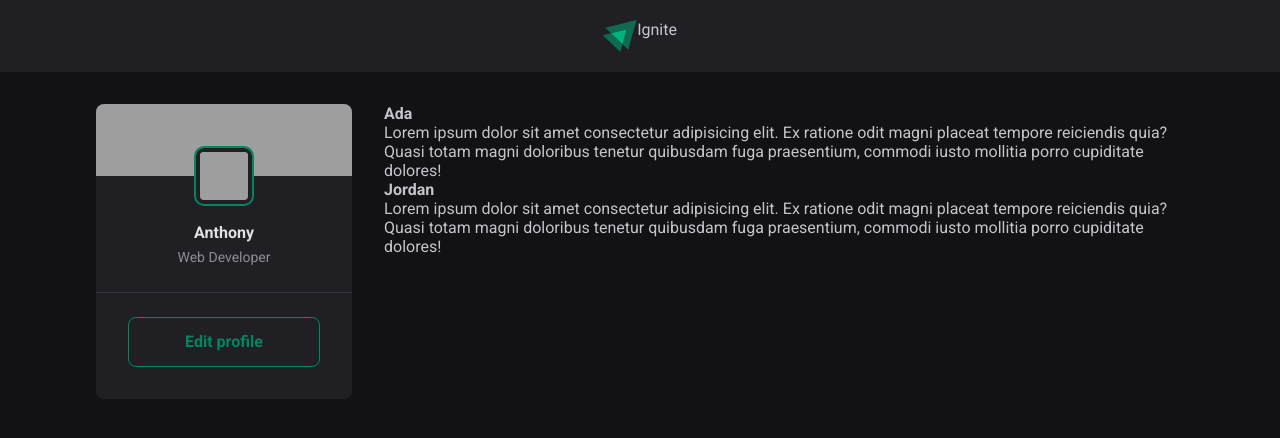
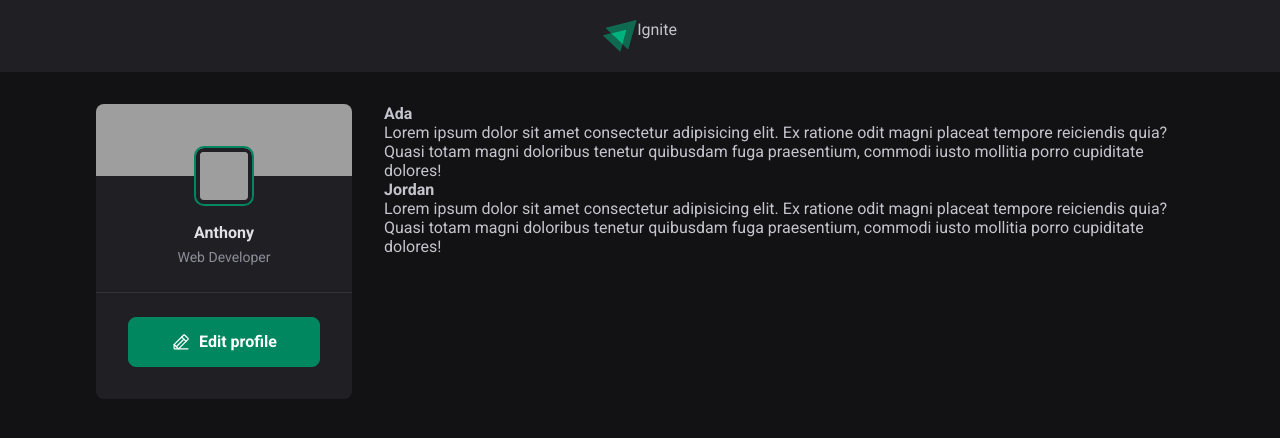
Before and after one commit to AnthLima/simple-posts, a React (Vite) app: page / in a window 1280 px wide. In both pictures the pointer is over the link "Edit profile". Shown: the top 438 px of the page. Built offline with nearby package versions, Linux system fonts and the light colour scheme; grey boxes are pictures that could not be loaded.

Commit message:
feat: Adding PencilLine icon in sidebar component, and styles for edit profile button

```diff
--- a/src/components/SideBar/Sidebar.jsx
+++ b/src/components/SideBar/Sidebar.jsx
@@ -1,4 +1,5 @@
 import styles from './Sidebar.module.css';
+import {PencilLine} from 'phosphor-react';
 export function Sidebar() {
     return(
         <aside className={styles.sidebar}>
@@ -14,6 +15,7 @@
 
             <footer>
                 <a href="#">
+                    <PencilLine size={20}/>
                     Edit profile
                 </a>
             </footer>
--- a/src/components/SideBar/Sidebar.module.css
+++ b/src/components/SideBar/Sidebar.module.css
@@ -60,4 +60,13 @@
     display: flex;
     align-items: center;
     justify-content: center;
+
+    gap: 0.5rem;
 }
+
+.sidebar footer a:hover {
+    background: var(--green-500);
+    color: var(--white);
+
+    transition: color 0.1s, background-color 0.1s;
+}
```
